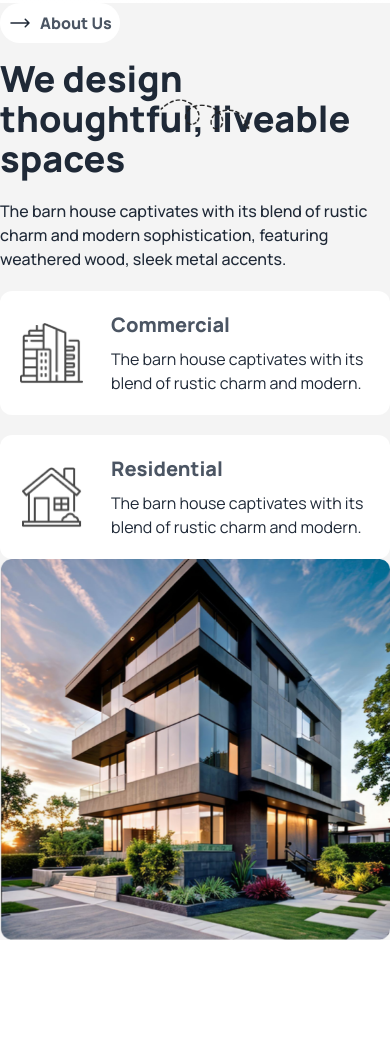
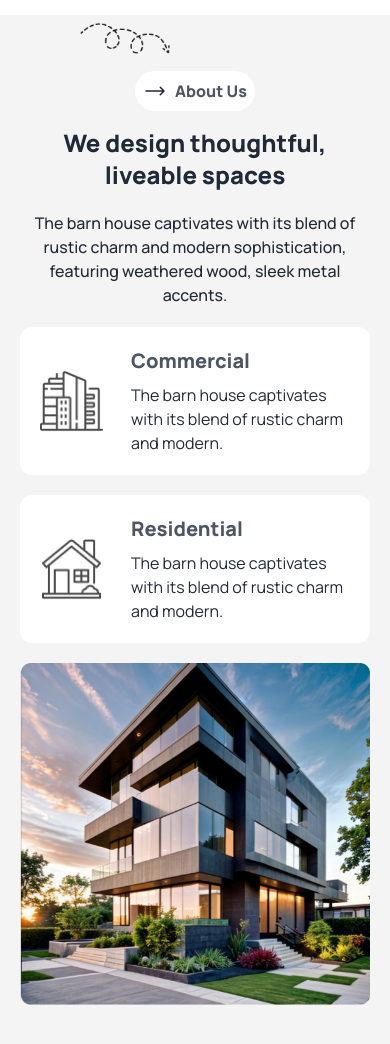
Before and after one commit to Md-OmorFaruk/Rinterio-Landing-Page, a plain HTML site: page index.html in a window 390 px wide. Shown: the part 792-1836 px from the top of the page. Before the commit the page ends 1732 px from the top, so only its background shows below. Drawn offline with nearby package versions, Linux system fonts and the light colour scheme.

Commit message:
2nd commit

```diff
--- a/index.html
+++ b/index.html
@@ -39,7 +39,7 @@
       </script>
 </head>
 <body class="manrope">
-<header class="bg-gradient-to-b from-[#cbd5e1] to-white">
+<header class="bg-gradient-to-b from-[#cbd5e1] to-white pt-3">
       <div class="navbar max-w-screen-xl mx-auto flex items-center ">
             <!-- Left Side (Button and Logo) -->
             <div class="navbar-start flex items-center">
@@ -148,9 +148,9 @@
 
       <main class="bg-[#F4F4F4]">
             <div class="relative">
-            <div class="flex flex-col lg:flex-row justify-around items-center lg:p-36">
-                  <div class="max-w-[500px]">
-                        <div class="max-w-fit rounded-3xl flex bg-white p-2 gap-2 mb-4">
+            <div class="flex flex-col lg:flex-row justify-around items-center pb-10 pt-14 pr-5 pl-5 lg:p-36">
+                  <div class="lg:max-w-[500px]">
+                        <div class="max-w-fit rounded-3xl flex bg-white p-2 gap-2 mb-4 mx-auto lg:mx-0">
                               <svg xmlns="http://www.w3.org/2000/svg" fill="none" viewBox="0 0 24 24" stroke-width="1.5" stroke="currentColor"
                                     class="size-6">
                                     <path stroke-linecap="round" stroke-linejoin="round" d="M17.25 8.25 21 12m0 0-3.75 3.75M21 12H3" />
@@ -158,31 +158,31 @@
 
                               <p class="font-extrabold text-gray-600">About Us</p>
                         </div>
-                        <h1 class=" text-4xl font-extrabold">We design thoughtful, liveable spaces</h1>
-                        <p class="mt-5 mb-5 font-base font-medium">The barn house captivates with its blend of rustic charm and modern sophistication, featuring weathered wood, sleek
+                        <h1 class=" text-2xl md:text-4xl font-extrabold text-center lg:text-left">We design thoughtful, liveable spaces</h1>
+                        <p class="mt-5 mb-5 font-base font-medium text-center lg:text-left">The barn house captivates with its blend of rustic charm and modern sophistication, featuring weathered wood, sleek
                         metal accents.</p>
-
-                        <div class="flex bg-white p-5 rounded-xl gap-7 items-center">
+                        <div class="flex flex-col md:flex-row lg:flex-col gap-5 lg:gap-0 items-center justify-between">
+                         <div class="flex bg-white p-5 rounded-xl gap-7 items-center">
                               <img src="/assets/commercial.png" alt="" class="w-[64px] h-[64px] object-cover">
                               <div>
                                     <h2 class="text-gray-600 font-extrabold text-xl mb-2">Commercial</h2>
                                     <p>The barn house captivates with its blend of rustic charm and modern.</p>
                               </div>
                         </div>
-                        <div class="flex bg-white p-5 rounded-xl gap-7 mt-5 items-center">
+                        <div class="flex bg-white p-5 rounded-xl gap-7 lg:mt-5 items-center">
                               <img src="/assets/residential.png" alt="" class="w-[64px] h-[64px] object-cover">
                               <div>
                                     <h2 class="text-gray-600 font-extrabold text-xl mb-2">Residential</h2>
                                     <p>The barn house captivates with its blend of rustic charm and modern.</p>
                               </div>
                         </div>
-
+                        </div>
                   </div>
                   <div>
-                        <img src="/assets/Rectangle.png" class="w-[550px]" alt="">
+                        <img src="/assets/Rectangle.png" class="w-[550px] mt-5 lg:mt-0" alt="">
                   </div>
             </div>
-            <img src="/assets/Vector.png" alt="" class="w-[90px] absolute object-cover top-24 left-40">
+            <img src="/assets/Vector.png" alt="" class="w-[90px] absolute object-cover top-2 left-20 md:left-60 lg:top-24 lg:left-40">
             </div>
 
       </main>
```
Also changed, not shown: 1 other file.
